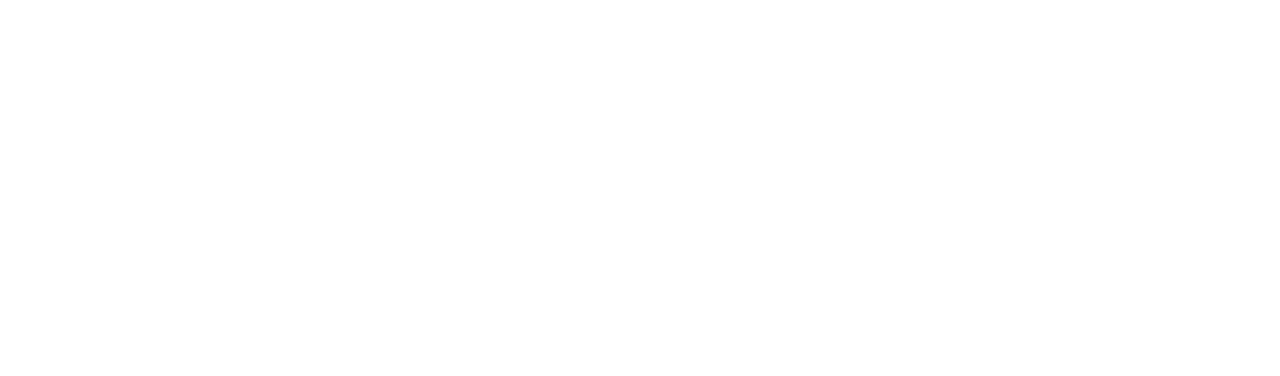
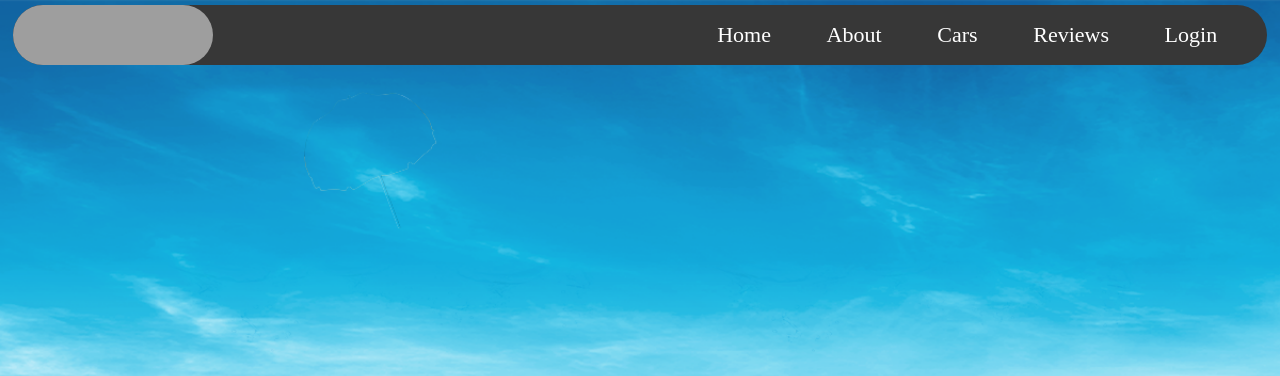
Before and after one commit to DodaRoot/RentACar, a plain HTML site: page index.html in a window 1280 px wide. Shown: the top 376 px of the page. Drawn offline with Linux system fonts and the light colour scheme; grey boxes are pictures that could not be loaded.

Commit message:
Changes to the website styling

```diff
--- a/index.html
+++ b/index.html
@@ -4,6 +4,33 @@
     <meta charset="UTF-8" />
     <meta name="viewport" content="width=device-width, initial-scale=1.0" />
     <title>Home</title>
+    <!-- Links to the other files -->
+    <link rel="stylesheet" href="style.css" />
+    <script src="main.js" async></script>
+    <script src="style.js" async></script>
   </head>
-  <body></body>
+  <body>
+    <!-- Creating the interesting scroll bar -->
+    <div class="scrollBarPath">
+      <div class="scrollBar"></div>
+    </div>
+    <!-- NavBar -->
+    <div class="navBar">
+      <div class="img"></div>
+      <div>
+        <p>Home</p>
+        <p>About</p>
+        <p>Cars</p>
+        <p>Reviews</p>
+        <p>Login</p>
+      </div>
+    </div>
+    <!-- Creating the parallax scroll effect -->
+    <div class="parallax one">
+      <h1>Welcome to rent a car</h1>
+    </div>
+    <div class="parallax two"></div>
+    <div class="parallax three"></div>
+    <div class="parallax four"></div>
+  </body>
 </html>
--- /dev/null
+++ b/style.css
@@ -0,0 +1,98 @@
+body {
+    margin: 0;
+    padding: 0;
+    overflow-x: hidden;
+}
+/* The scroll bar */
+/* Hiding the default scrollbar */
+::-webkit-scrollbar {
+    display: none;
+}
+/* Scroll bar styling */
+.scrollBarPath {
+    position: fixed;
+    top: 0;
+    bottom: 0;
+    right: 0;
+    width: 15px;
+    height: 100%;
+    z-index: 10;
+}
+.scrollBar {
+    position: fixed;
+    top: 0;
+    bottom: 0;
+    right: 0;
+    width: 15px;
+    height: 0%;
+    background-color: #4158D0;
+    background-image: linear-gradient(0deg, #4158D0 0%, #C850C0 46%, #FFCC70 100%);
+}
+
+/* NavBar */
+.navBar {
+    width: 98%;
+    height: 60px;
+    position: fixed;
+    top: 5px;
+    right: 1%;
+    left: 1%;
+    display: flex;
+    justify-content: space-between;
+    align-items: center;
+    color: rgb(255, 255, 255);
+    background-color: rgb(55, 55, 55);
+    border-radius: 30px;
+    font-size: 22px;
+}
+.navBar .img {
+    background-image: url(images/CarLogo.gif);
+    background-position: center;
+    background-size: cover;
+    width: 200px;
+    height: 100%;
+    margin-left: 0%;
+    border-radius: 30px;
+}
+.navBar div {
+    display: flex;
+    width: 500px;
+    margin: 0px 50px;
+    justify-content: space-between;
+    align-items: center;
+    cursor: pointer;
+}
+.navBar div p:hover {
+    border-bottom: 2px solid red;
+    font-size: 24px;
+}
+
+/* Parallax effect */
+/* Main Container */
+.parallax {
+    background-attachment: fixed;
+    background-position: center;
+    background-size: cover;
+    height: 100vh;
+    width: 100%;
+    display: flex;
+    justify-content: center;
+    align-items: center;
+    z-index: 1;
+}
+.parallax.one img {
+    position: fixed;
+    z-index: -1;
+}
+.parallax.one {
+    background-image: url(images/Sky.BG.png);
+}
+.parallax.two {
+    background-color: rgb(255, 255, 255);
+}
+.parallax.three {
+    background-color: rgb(255, 0, 0);
+}
+.parallax.four {
+    background-color: rgb(0, 255, 21);
+}
--- /dev/null
+++ b/style.js
@@ -0,0 +1,11 @@
+// ScrollBar
+// Connecting with the dom
+let scroll = document.querySelector('.scrollBar')
+// Finding the scroll height
+let scrollHeight = document.body.scrollHeight - window.innerHeight
+console.log(scrollHeight)
+// Changing scroll bar size
+window.onscroll = function() {
+    let percentage = (window.pageYOffset / scrollHeight) * 100;
+    scroll.style.height = `${percentage}%`
+}
```
Also changed, not shown: images/Back.BG.png (added), images/HeaderImg.png (added), images/Sky.BG.png (added), main.js (added), 1 other file.
